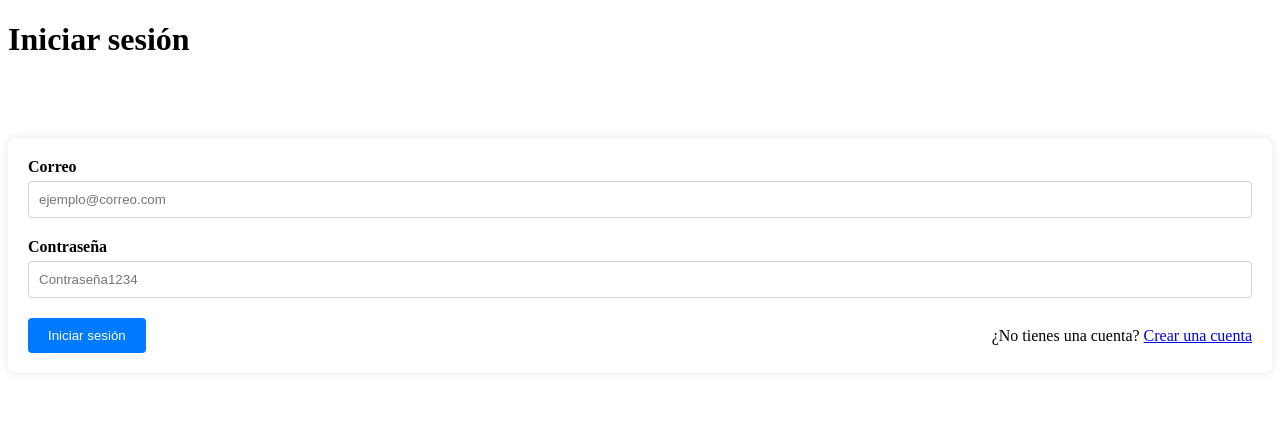
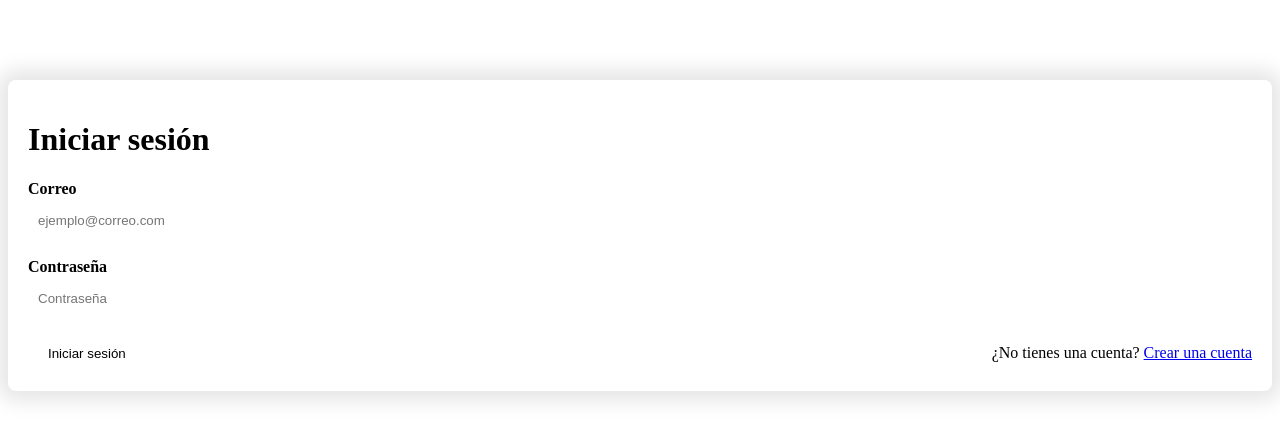
Before and after one commit to DavidIESBernat/Proyecto-Videojuegos_educativos, a PHP site: page /vista/usuario/inicioSesion.php in a window 1280 px wide. Shown: the top 440 px of the page. Run offline with PHP 8.4, Linux system fonts and the light colour scheme.

Commit message:
Cambios CSS y HTML

```diff
--- a/assets/css/formularios.css
+++ b/assets/css/formularios.css
@@ -1,39 +1,41 @@
 
 form {
-    background-color: #fff;
+    background-color: var(--color5);
     border-radius: 8px;
     padding: 20px;
     margin: 80px 0;
-    box-shadow: 0px 0px 10px rgba(0, 0, 0, 0.1);
+    box-shadow: 0px 0px 20px 10px rgba(0, 0, 0, 0.1)
 }
 
 label {
     font-weight: bold;
     margin-bottom: 5px;
     display: block;
+    color: var(--colorPrimario);
 }
 
 input[type="email"], input[type="password"] {
     width: 100%;
     padding: 10px;
     margin-bottom: 20px;
-    border: 1px solid #ced4da;
-    border-radius: 4px;
+    border: 0px;
+    border-radius: 10px;
     box-sizing: border-box;
 }
 
-input[type="submit"] {
-    background-color: #007bff;
-    color: #fff;
+.btnEnviar {
+    background-color: var(--colorPrimario);
+    color: var(--color1);
     border: none;
     padding: 10px 20px;
-    border-radius: 4px;
+    border-radius: 10px;
     cursor: pointer;
     transition: background-color 0.3s;
 }
 
-input[type="submit"]:hover {
-    background-color: #0056b3;
+.btnEnviar:hover {
+    background-color: var(--color1);
+    color: var(--colorPrimario);
 }
 .boton-y-enlace {
     display: flex;
--- a/assets/css/home.css
+++ b/assets/css/home.css
@@ -1,7 +1,3 @@
-.mainContainer {
-max-width: 1080px;
-margin: auto;
-}
 
 .carousel-item {
     max-height: 500px;
--- a/assets/js/biblioteca.js
+++ b/assets/js/biblioteca.js
@@ -44,7 +44,7 @@ fetch(`http://aprendejugando.com/?controlador=api&accion=mostrarVideojuegos`)
                 <a href="" class="elemento">
                 <div class="containerImagen" style="background-image: url(assets/images/${videojuego.img})"></div>
                     <div class="containerElemento">
-                        <p class="primary p-no-margin">${videojuego.nombre}</p>
+                        <p class="primary p-no-margin textCenter">${videojuego.nombre}</p>
                     </div>
                 </a>
             `;
--- a/controlador/usuarioControlador.php
+++ b/controlador/usuarioControlador.php
@@ -56,6 +56,7 @@
                 include_once 'vista/home.php';
             } else {
                 $usuarios = UsuarioDAO::getAllUsuarios();
+                $id_usuario = $_SESSION['Usuario']->getId_usuario();
 
                 include_once 'vista/header.php';
                 include_once 'vista/usuario/juegosCliente.php';
@@ -69,6 +70,7 @@
                 include_once 'vista/home.php';
             } else {
                 $usuarios = UsuarioDAO::getAllUsuarios();
+                $id_usuario = $_SESSION['Usuario']->getId_usuario();
 
                 include_once 'vista/header.php';
                 include_once 'vista/usuario/modificarDatosCliente.php';
@@ -78,7 +80,8 @@
 
         public static function logout() {
             session_start();
-            session_destroy();
+            unset($_SESSION['Usuario']);
+            header("Location:".url."?controlador=principal");
         }
     }
 ?>
--- a/index.php
+++ b/index.php
@@ -1,5 +1,8 @@
 <?php
 include_once 'config/parameters.php';
+
+include_once 'modelo/Usuario.php';
+include_once 'modelo/UsuarioDAO.php';
 // Incluir controladores
 include_once 'controlador/principalControlador.php';
 include_once 'controlador/bibliotecaControlador.php';
--- a/modelo/UsuarioDAO.php
+++ b/modelo/UsuarioDAO.php
@@ -29,4 +29,6 @@
             $_SESSION['Usuario'] = $usuario;
         }
     }
+
+
 ?>
--- a/vista/usuario/crearCuenta.php
+++ b/vista/usuario/crearCuenta.php
@@ -6,13 +6,13 @@
     <link href="assets/css/formularios.css" rel="stylesheet" type="text/css" media="screen">
     <title>Registro</title>
 </head>
-<body class="cuerpo">
-    <div class="container-fluid">
+<body>
+    <div class="container-fluid mainContainer">
         <div class="d-flex justify-content-center">
             <div class="row justify-content-center">
                 <div class="col-sm-12 col-md-12 col-lg-12 columna">
-                    <h1>Crear cuenta</h1>
                     <form action="?controlador=usuario&accion=crearUsuario" method="post">
+                        <h1>Crear cuenta</h1>
                         <label>Correo</label>
                         <input type="email" name="correo" placeholder="ejemplo@correo.com">
 
--- a/vista/usuario/informacion.php
+++ b/vista/usuario/informacion.php
@@ -11,7 +11,7 @@
         foreach($usuarios as $usuario) {
             if ($usuario->getId_usuario() == $id_usuario) {
     ?>
-    <div class="container-fluid">
+    <div class="container-fluid mainContainer">
         <div class="d-flex justify-content-center">
             <div class="row justify-content-center cuerpo">
                 <div class="col-sm-12 col-md-12 col-lg-4 columnas">
@@ -19,7 +19,7 @@
                         <a href="?controlador=usuario"><li class="active">Mi cuenta</li></a>
                         <a href="?controlador=usuario&accion=bibliotecaJuegos"><li>Biblioteca</li></a>
                         <a href="?controlador=usuario&accion=modificarDatos"><li>Modificar datos</li></a>
-                        <a href="controlador/cerrarSesion.php"><li>Cerrar sesión</li></a>
+                        <a href="?controlador=usuario&accion=logout"><li>Cerrar sesión</li></a>
                     </ul>
                 </div>
                 <div class="col-sm-12 col-md-12 col-lg-8 columnas principal">
--- a/vista/usuario/inicioSesion.php
+++ b/vista/usuario/inicioSesion.php
@@ -6,21 +6,21 @@
     <link href="assets/css/formularios.css" rel="stylesheet" type="text/css" media="screen">
     <title>Inicio de Sesión</title>
 </head>
-<body class="cuerpo">
-    <div class="container-fluid">
+<body>
+    <div class="container-fluid mainContainer">
         <div class="d-flex justify-content-center">
             <div class="row justify-content-center">
-                <div class="col-sm-12 col-md-12 col-lg-12 columna">
-                    <h1>Iniciar sesión</h1>
+                <div class="col-sm-12 col-md-12 col-lg-12 columna ">
                     <form action="?controlador=usuario&accion=iniciarSesion" method="post">
+                        <h1 class="primary">Iniciar sesión</h1>
                         <label>Correo</label>
                         <input type="email" name="correo" placeholder="ejemplo@correo.com">
 
                         <label>Contraseña</label>
-                        <input type="password" name="contraseña" placeholder="Contraseña1234">
+                        <input type="password" name="contraseña" placeholder="Contraseña">
 
                         <div class="boton-y-enlace">
-                            <input type="submit" value="Iniciar sesión">
+                            <input class="btnEnviar" type="submit" value="Iniciar sesión">
                             <p>¿No tienes una cuenta? <a href="?controlador=usuario&accion=paginaRegistro">Crear una cuenta</a></p>
                         </div>
                     </form>
```
Also changed, not shown: assets/css/biblioteca.css (+18 -4 lines), assets/css/cliente.css (+5 -9 lines), assets/css/global.css (+21 -0 lines), vista/biblioteca.php (+7 -4 lines), vista/header.php (+10 -0 lines), vista/usuario/juegosCliente.php (+4 -8 lines), vista/usuario/modificarDatosCliente.php (+24 -10 lines).
